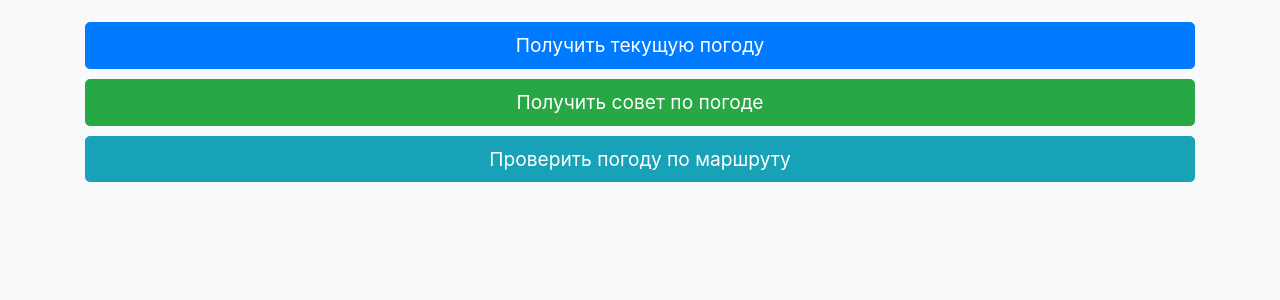
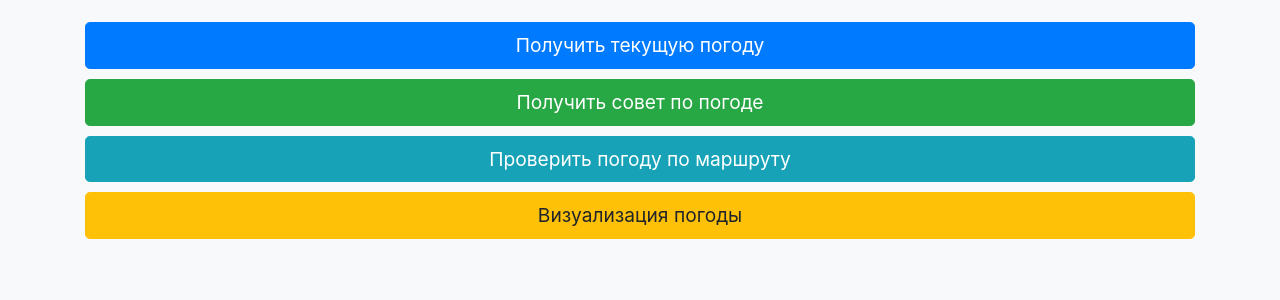
Before and after one commit to jasonD-afk/project_weather_CU, a Flask app: page / in a window 1280 px wide. Shown: the part 146-446 px from the top of the page. Run offline with Flask 3, Linux system fonts and the light colour scheme; some libraries are stand-ins or nearby versions.

Commit message:
Update index.html

```diff
--- a/templates/index.html
+++ b/templates/index.html
@@ -23,6 +23,7 @@
             <a href="/weather" class="btn btn-primary btn-lg btn-block">Получить текущую погоду</a>
             <a href="/advice" class="btn btn-success btn-lg btn-block">Получить совет по погоде</a>
             <a href="/from_city_to_city" class="btn btn-info btn-lg btn-block">Проверить погоду по маршруту</a>
+            <a href="/visualization" class="btn btn-warning btn-lg btn-block">Визуализация погоды</a>
         </div>
     </div>
     <script src="https://code.jquery.com/jquery-3.5.1.slim.min.js"></script>
```
